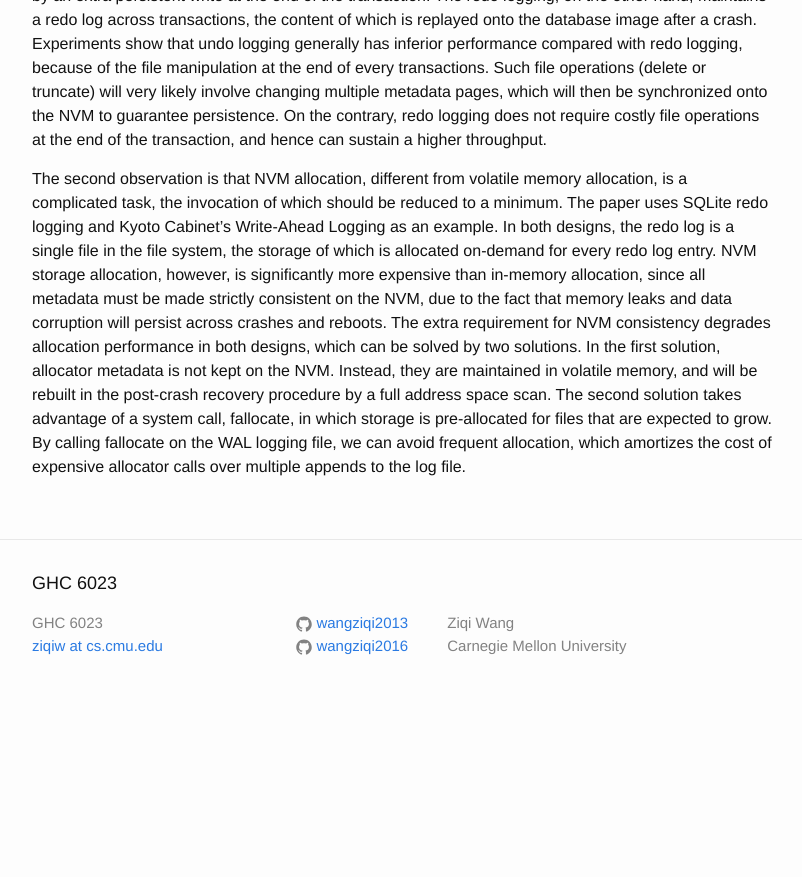
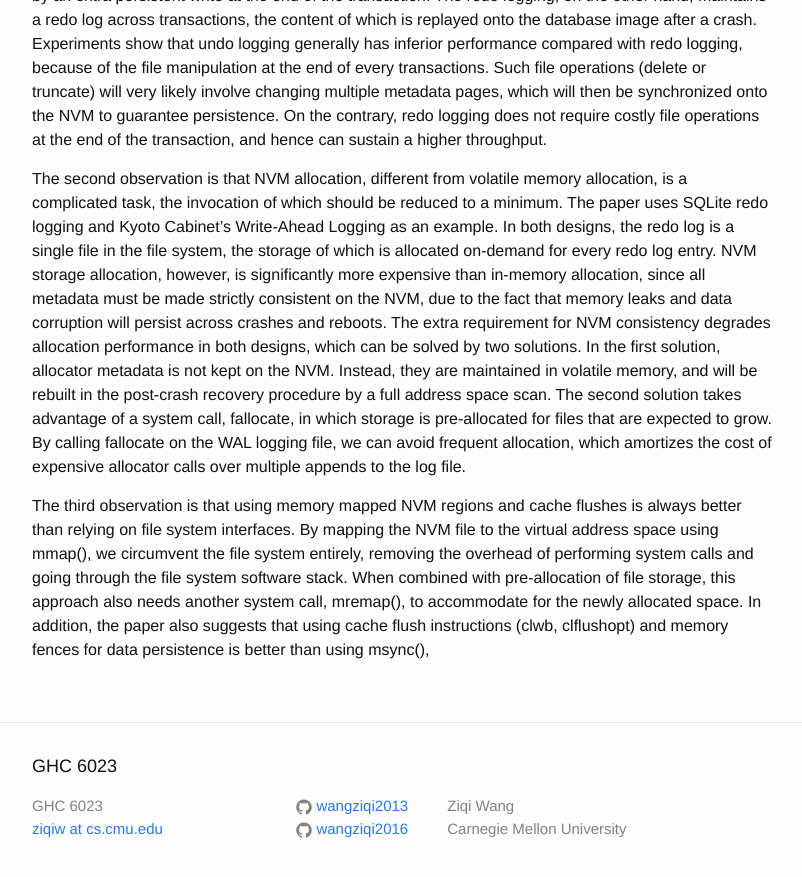
Before and after one commit to wangziqi2013/wangziqi2013.github.io, a Jekyll site: the page built from _posts/2019-10-25-flex.markdown, in a window 1280 px wide and 900 px high, scrolled down 1060 px. Shown: the top 877 px of the window, without its empty margins (238-1040 px from the left). Built offline with Jekyll 4.4.1, drawn with Linux system fonts in a browser that asks for light colours; before the commit the page ends 1777 px from its top, so only the background shows below that.

Commit message:
Adding mmap

```diff
--- a/_posts/2019-10-25-flex.markdown
+++ b/_posts/2019-10-25-flex.markdown
@@ -50,3 +50,10 @@ they are maintained in volatile memory, and will be rebuilt in the post-crash re
 scan. The second solution takes advantage of a system call, fallocate, in which storage is pre-allocated for files that
 are expected to grow. By calling fallocate on the WAL logging file, we can avoid frequent allocation, which amortizes
 the cost of expensive allocator calls over multiple appends to the log file.
+
+The third observation is that using memory mapped NVM regions and cache flushes is always better than relying on file
+system interfaces. By mapping the NVM file to the virtual address space using mmap(), we circumvent the file system
+entirely, removing the overhead of performing system calls and going through the file system software stack. When combined
+with pre-allocation of file storage, this approach also needs another system call, mremap(), to accommodate for the newly
+allocated space. In addition, the paper also suggests that using cache flush instructions (clwb, clflushopt) and memory
+fences for data persistence is better than using msync(),
```
